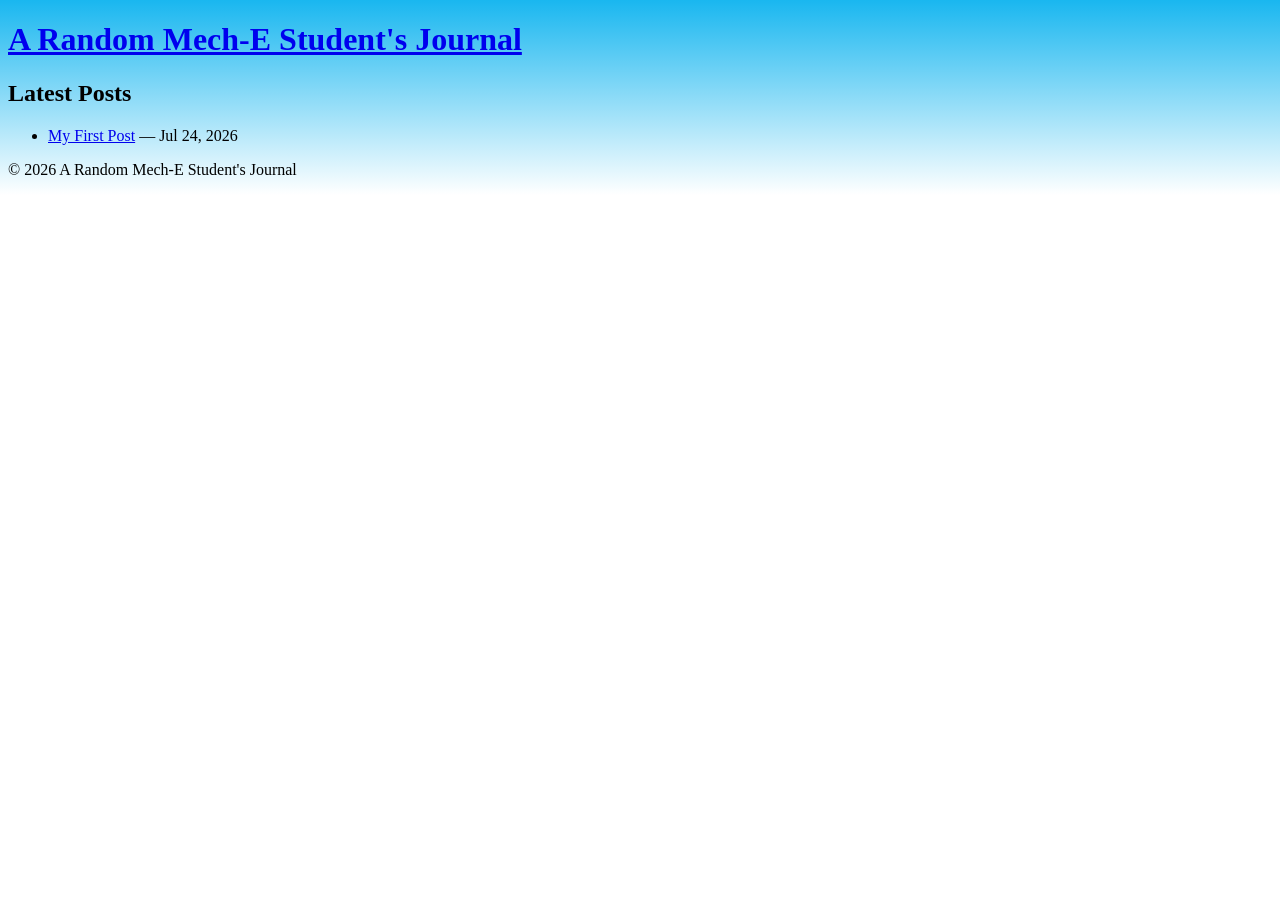
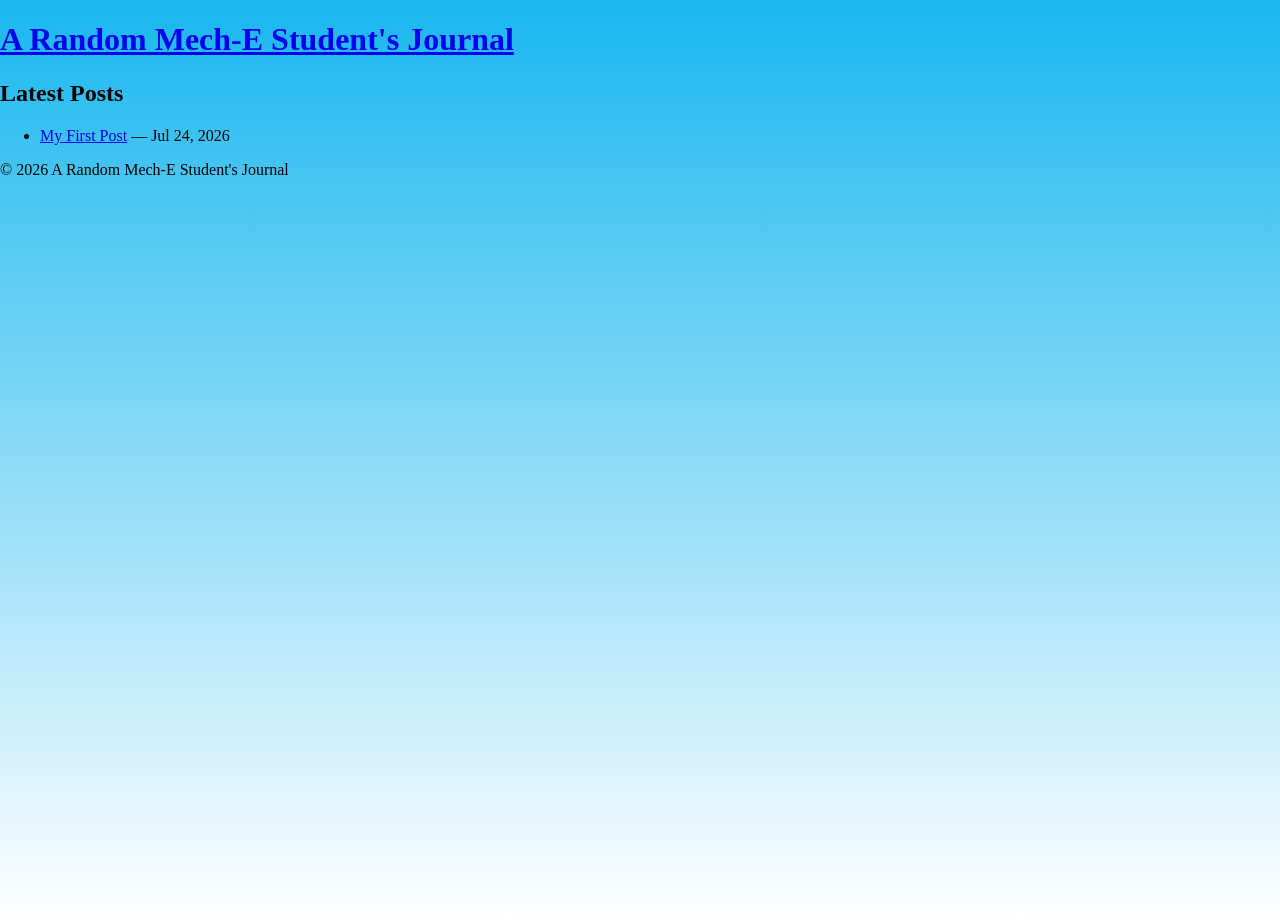
Before and after one commit to nd-50424/a-mech-e-journal, a Jekyll site: the page built from index.html, in a window 1280 px wide. Built offline with Jekyll 4.4.1, drawn with Linux system fonts in a browser that asks for light colours; before the commit the page ends 900 px from its top, so only the background shows below that.

Commit message:
Update CSS for default page layout and background

```diff
--- a/assets/style.css
+++ b/assets/style.css
@@ -1,7 +1,12 @@
 /* shared formatting across pages goes with default file */
-.default-page {
+html{
+  min-height: 100%;
+}
+body.default-page {
+  margin: 0;
+  min-height: 100vh;
   background-image: linear-gradient(to bottom, rgba(0,175,238,0.9), rgba(0,175,238,0));
-  background-repeat: repeat-x;
+  background-repeat: no-repeat;
 }
 
 /* formatting for home page */
```
